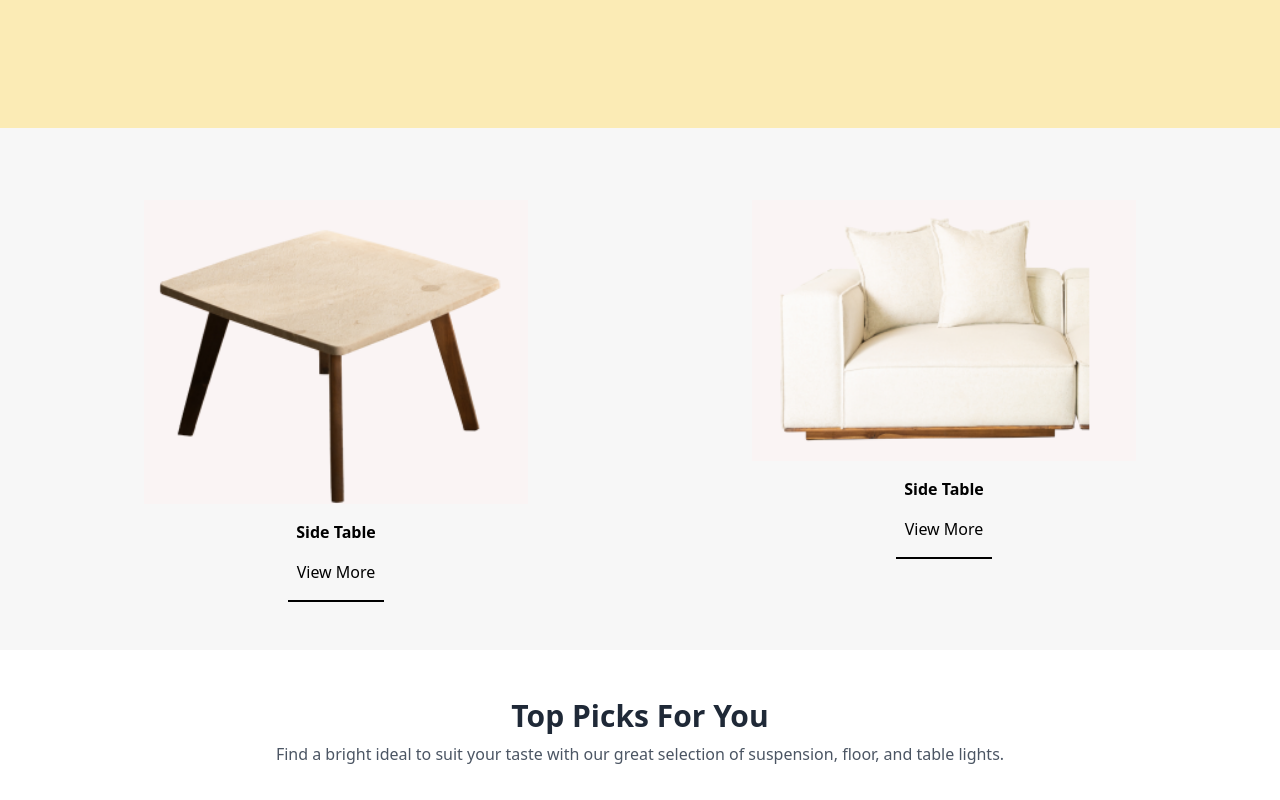
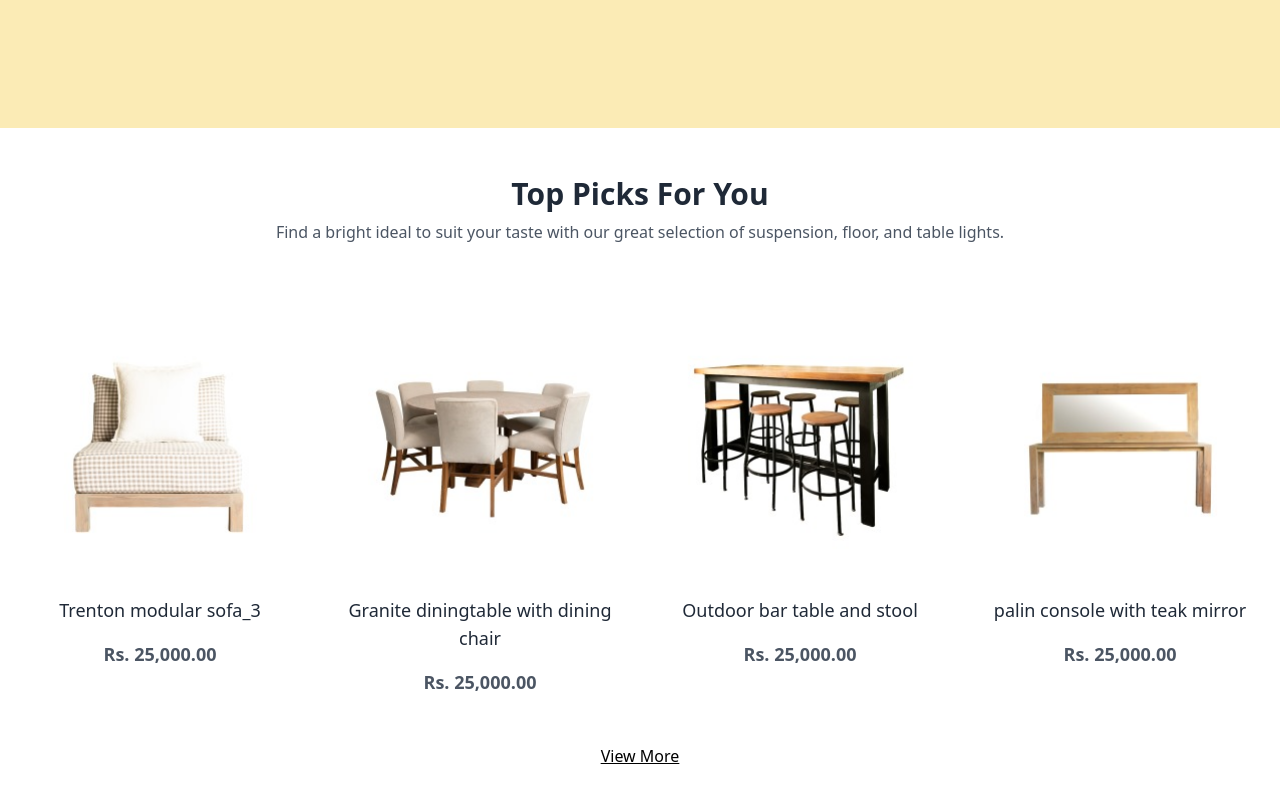
Before and after one commit to NabiaHaider/Hackathon-3, a Next.js app: page / in a window 1280 px wide. Shown: the part 740-1540 px from the top of the page. Built offline with nearby package versions, Linux system fonts and the light colour scheme.

Commit message:
Update Heroone.tsx

```diff
--- a/app/components/Heroone.tsx
+++ b/app/components/Heroone.tsx
@@ -1,53 +1,56 @@
-import React from 'react';
+"use client";
 
-const Herone = () => {
+import React from "react";
+import Image from "next/image";
+import { toppicks, Product } from "../ToppicksData";
+
+const TopPicks = () => {
   return (
-    <section className='bg-[#F7F7F7] py-12'>
-      <div className='container mx-auto px-4 md:px-12 mt-6'>
-        <div className='grid grid-cols-1 md:grid-cols-2 gap-8'>
-          {/* Table Section */}
-          <div className='flex flex-col items-center text-center space-y-4'>
-            <div className='w-full max-w-sm'>
-              <img
-                src='/table3.png'
-                alt='table-image'
-                className='w-full h-auto object-contain'
-              />
+    <section className="py-12 bg-white">
+      <div className="container mx-auto px-4">
+        {/* Heading Section */}
+        <div className="text-center mb-12">
+          <h2 className="text-3xl font-bold text-gray-800">Top Picks For You</h2>
+          <p className="text-gray-600 mt-2">
+            Find a bright ideal to suit your taste with our great selection of suspension, floor, and table lights.
+          </p>
+        </div>
+
+        {/* Product Grid */}
+        <div className="grid grid-cols-1 sm:grid-cols-2 lg:grid-cols-4 gap-8">
+          {toppicks.map((product: Product) => (
+            <div key={product.id} className="flex flex-col items-center text-center space-y-4">
+              {/* Product Image */}
+              <div className="w-full max-w-xs relative">
+                <Image
+                  src={product.image}
+                  alt={product.name}
+                  width={300}
+                  height={300}
+                  className="w-full h-auto object-contain"
+                  priority
+                />
+              </div>
+              {/* Product Name */}
+              <h3 className="text-lg font-medium text-gray-800">{product.name}</h3>
+              {/* Product Price */}
+              <p className="text-lg font-semibold text-gray-600">{product.price}</p>
             </div>
-            <h3 className='font-bold'>Side Table</h3>
-            <a
-              href='/shop'
-              className='text-black font-medium  hover:no-underline hover:text-gray-800 transition'
-            >
-              View More
-            </a>
-            {/* Add gap and underline below View More */}
-            <div className='mt-4 w-24 mx-auto border-b-2 border-black'></div>
-          </div>
+          ))}
+        </div>
 
-          {/* Sofa Section */}
-          <div className='flex flex-col items-center text-center space-y-4'>
-            <div className='w-full max-w-sm'>
-              <img
-                src='/soffaa.png'
-                alt='sofa-image'
-                className='w-full h-auto object-contain'
-              />
-            </div>
-            <h3 className='font-bold'>Side Table</h3>
-            <a
-              href='/shop'
-              className='text-black font-medium  hover:no-underline hover:text-gray-800 transition'
-            >
-              View More
-            </a>
-            {/* Add gap and underline below View More */}
-            <div className='mt-4 w-24 mx-auto border-b-2 border-black'></div>
-          </div>
+        {/* View More Button */}
+        <div className="text-center mt-12">
+          <a
+            href="/shop"
+            className="inline-block text-black font-medium underline hover:no-underline hover:text-gray-800 transition"
+          >
+            View More
+          </a>
         </div>
       </div>
     </section>
   );
 };
 
-export default Herone;
+export default TopPicks;
```
